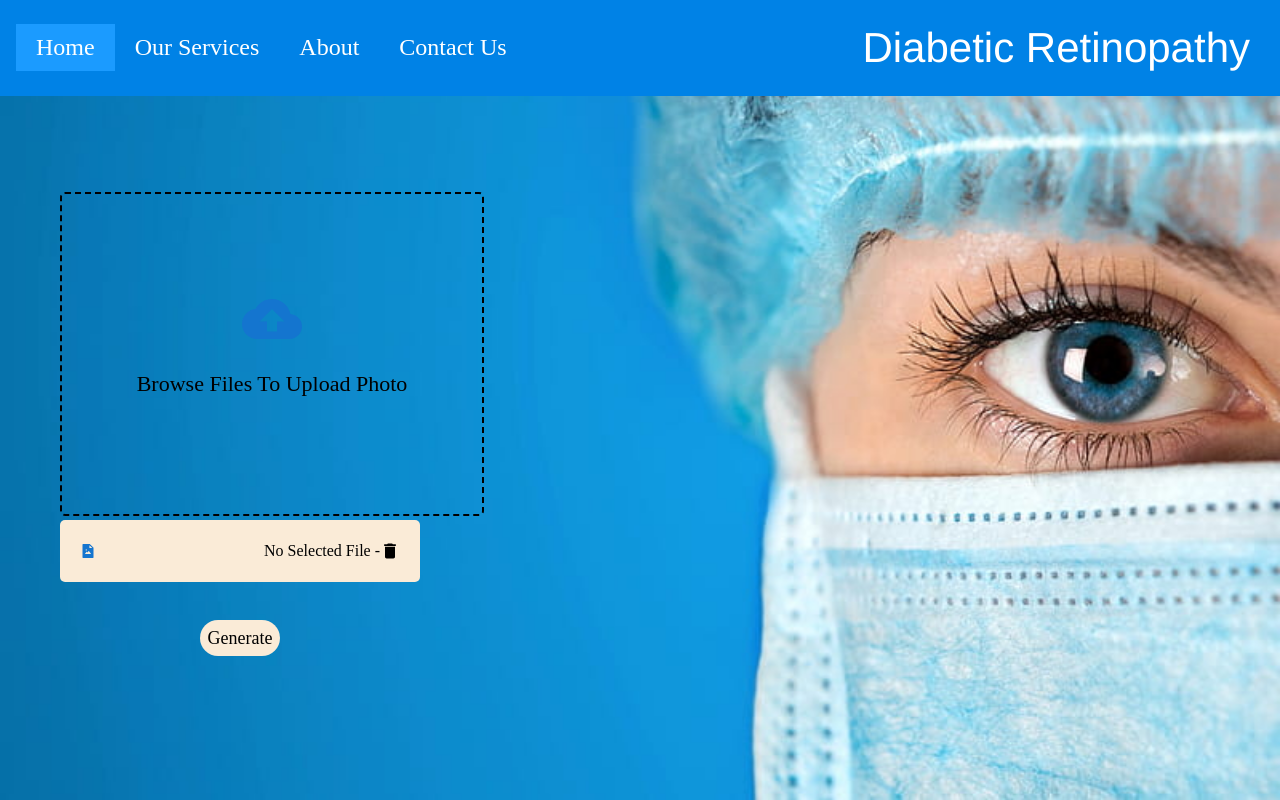
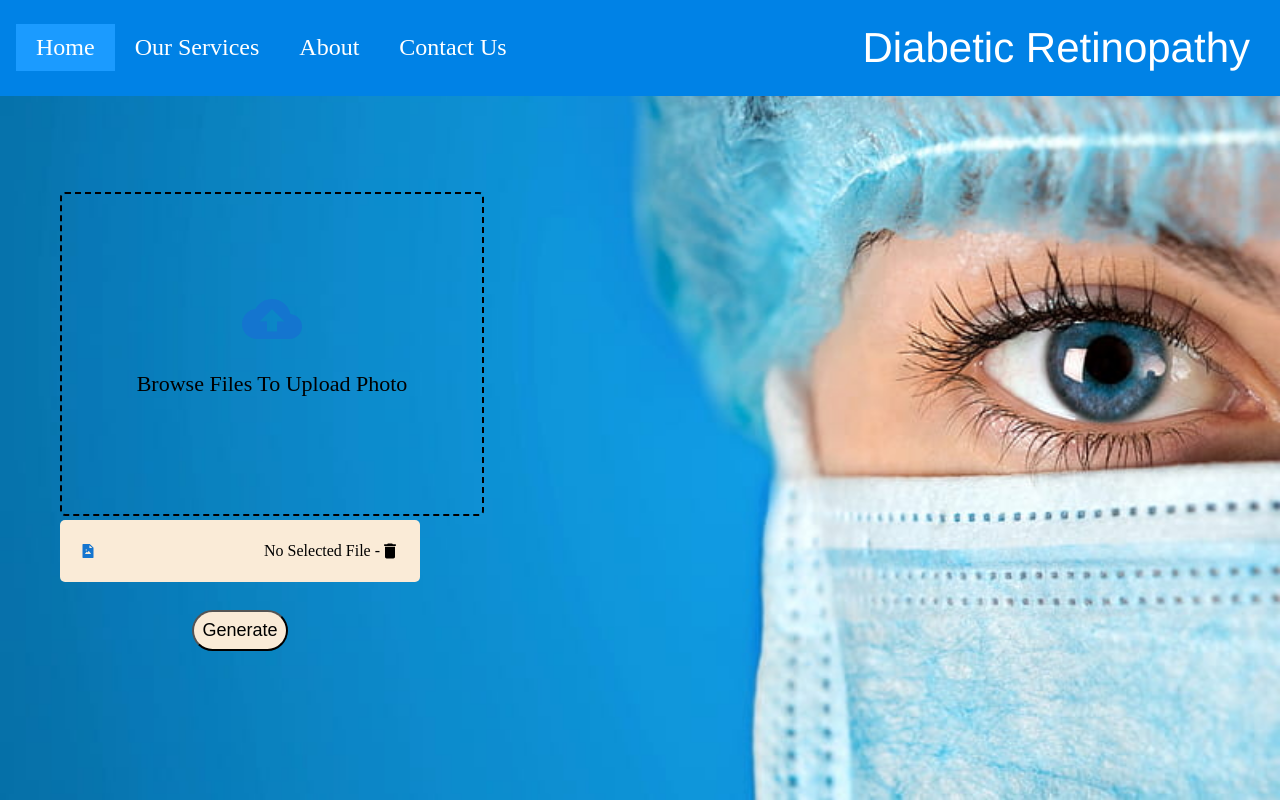
Before and after one commit to 3omda8/Graduation_Project_UI, a React (Create React App) app: page /about in a window 1280 px wide. Built offline with nearby package versions, Linux system fonts and the light colour scheme; data requests are answered from the project's data file.

Commit message:
Edit Uploadphoto.css & jss

```diff
--- a/src/components/UploadPhoto.js
+++ b/src/components/UploadPhoto.js
@@ -56,18 +56,11 @@ return(
 </section>
 
 <section className="btnstyle">
-{image ?
-      ( <img src={image} /> ) :
-      (<div> <input id='fileupload' type='file' accept='image/*' className='hidden' /> <br></br>
-      <label className='fontsi' htmlFor='fileupload'> Generate </label>
-      </div>)
-      }
+
+<button className="fontsi"> Generate </button>
 
 </section>
 </main>
-
-
-
 
 </>
 );
--- a/src/components/Uploadphoto.css
+++ b/src/components/Uploadphoto.css
@@ -45,7 +45,6 @@ form{
 
 .btnstyle {
 
-    color: rgb(0, 51, 255);
     border-radius: 24px;
     padding: 8px;
     margin-top: 20px;
@@ -54,24 +53,13 @@ form{
 }
 
 
-input[type='file'] {
 
-display: none;
-
-}
 
 .fontsi{
 
     font-size: 18px;
-
-}
-
-label{
-
-    color: black;
     border-radius: 24px;
     padding: 8px;
     background-color:antiquewhite;
     margin-right: 800px;
-
 }
```
